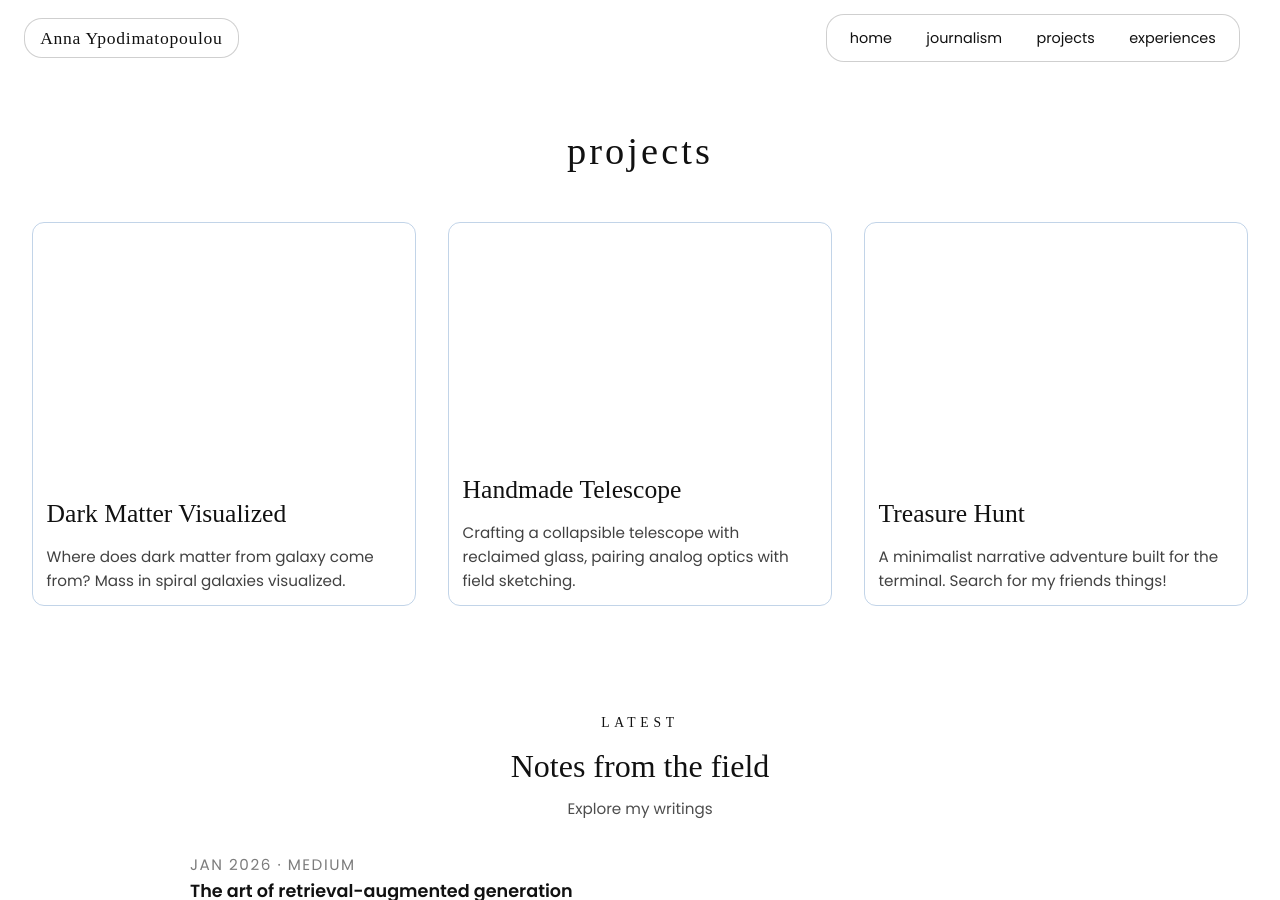
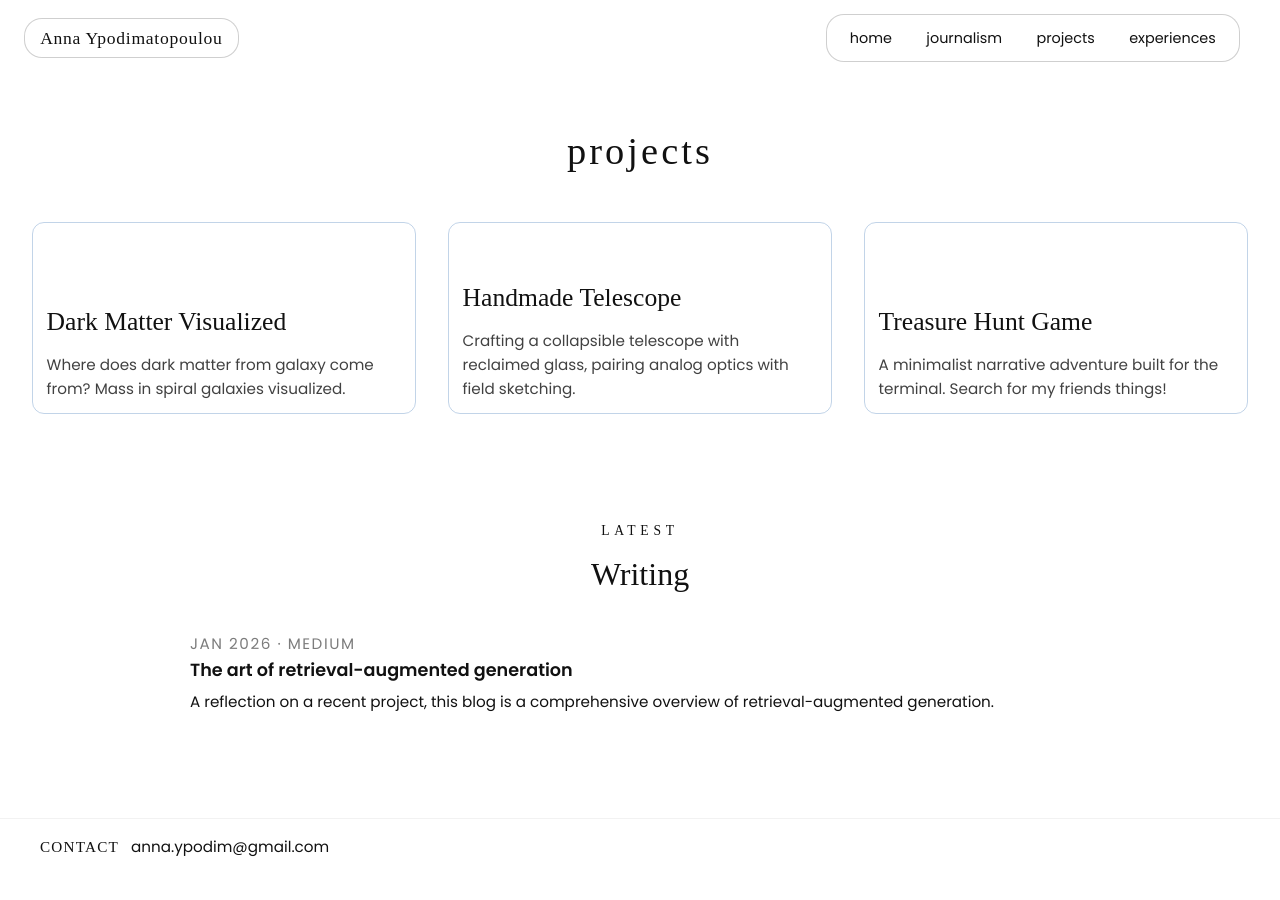
Before and after one commit to annaypodim/annaypodim.github.io, a Jekyll site: the page built from projects.html, in a window 1280 px wide and 900 px high. Built offline with Jekyll 4.4.1, drawn with Linux system fonts in a browser that asks for light colours; some web fonts are replaced.

Commit message:
edit projects section

```diff
--- a/assets/css/style.css
+++ b/assets/css/style.css
@@ -346,7 +346,7 @@ main {
   flex-direction: column;
   gap: 0.6rem;
   padding: 0.75rem 0.85rem;
-  aspect-ratio: 1 / 1;
+  aspect-ratio: 1 / .5;
   justify-content: flex-end;
   align-items: flex-start;
   border: 1px solid rgba(120, 160, 205, 0.45);
--- a/projects.html
+++ b/projects.html
@@ -21,7 +21,7 @@ title: Projects
       </p>
     </article>
     <article class="project-block">
-      <h3>Treasure Hunt</h3>
+      <h3>Treasure Hunt Game</h3>
       <p>
         A minimalist narrative adventure built for the terminal. Search for my friends things!
       </p>
@@ -32,15 +32,15 @@ title: Projects
 <section class="projects-latest" aria-labelledby="latest-title">
   <header class="projects-latest-header">
     <p class="label">latest</p>
-    <h3 id="latest-title">Notes from the field</h3>
-    <p class="latest-subtitle">Explore my writings</p>
+    <h3 id="latest-title">Writing</h3>
+    <!-- <p class="latest-subtitle">Explore my writings</p> -->
   </header>
   <div class="latest-posts">
 
     <article class="latest-item">
       <p class="latest-meta">Jan 2026 · Medium</p>
       <h4><a href="https://medium.com/@anna.ypodim/the-art-of-retrieval-augmented-generation-44cd141ca45c" target="_blank" rel="noopener">The art of retrieval-augmented generation</a></h4>
-      <!-- <p>Field notes from Hydra on how tide charts, ferry radios, and neighbors’ stories end up in my sketchbooks.</p> -->
+      <p>A reflection on a recent project, this blog is a comprehensive overview of retrieval-augmented generation.</p>
     </article>
   </div>
 </section>
```
Also changed, not shown: experiences.html (+4 -3 lines).
